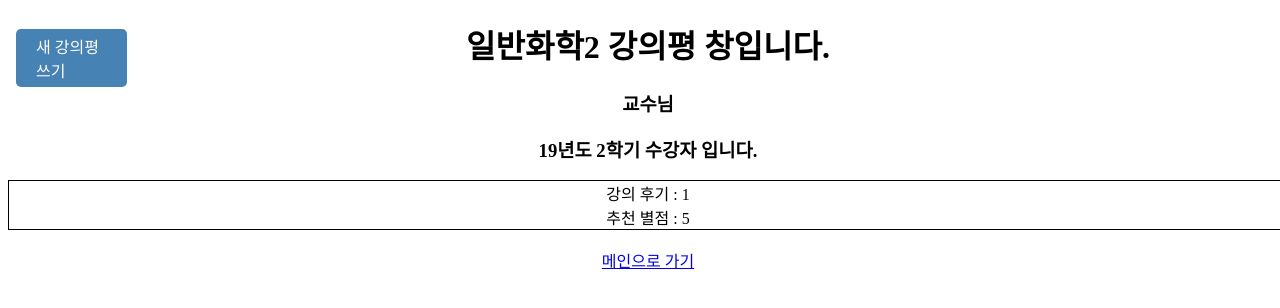
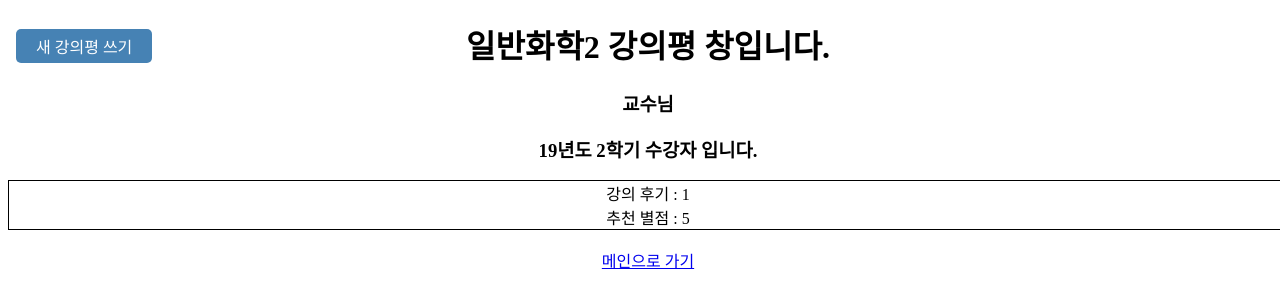
Before and after one commit to HyeseonLee/LLTeacher, a Django app: page /GC2/ in a window 1280 px wide. Shown: the top 308 px of the page. Run offline with Django 3.2, Linux system fonts and the light colour scheme; data comes from the database, SQL or seed files in the repository.

```diff
--- a/app/templates/GeneralChemistry2.html
+++ b/app/templates/GeneralChemistry2.html
@@ -13,8 +13,8 @@
 </head>
 <body style="text-align: center;">
 
-    <div id="creatModal" style="width: 29%; height: 99%; position: fixed; text-align: left;">
-        <iframe src="{% url 'GC2_CREATE' %}" class="creatModal" frameBorder="0" scrolling="no" style="width: 29%; height: 99%; position: fixed;"></iframe>
+    <div id="creatModal" style="width: 39%; height: 99%; position: fixed; text-align: left;">
+        <iframe src="{% url 'GC2_CREATE' %}" class="creatModal" frameBorder="0" scrolling="no" style="width: 39%; height: 99%; position: fixed;"></iframe>
     </div>
 
     <h1> 일반화학2 강의평 창입니다. </h1>
--- a/app/templates/generalchemistry2_form.html
+++ b/app/templates/generalchemistry2_form.html
@@ -9,7 +9,7 @@
     <link rel="stylesheet" href="{% static 'css/default.css' %}">
 </head>
 <body>
-<div style="width: 29.9%; height: 99.9%; position: absolute; z-index: 1;">
+<div style="width: 39.9%; height: 39.9%; position: absolute; z-index: 1;">
     <button id="open">새 강의평 쓰기</button>
     <div class="modal hidden">
         <div class="modal_overlay">
```
